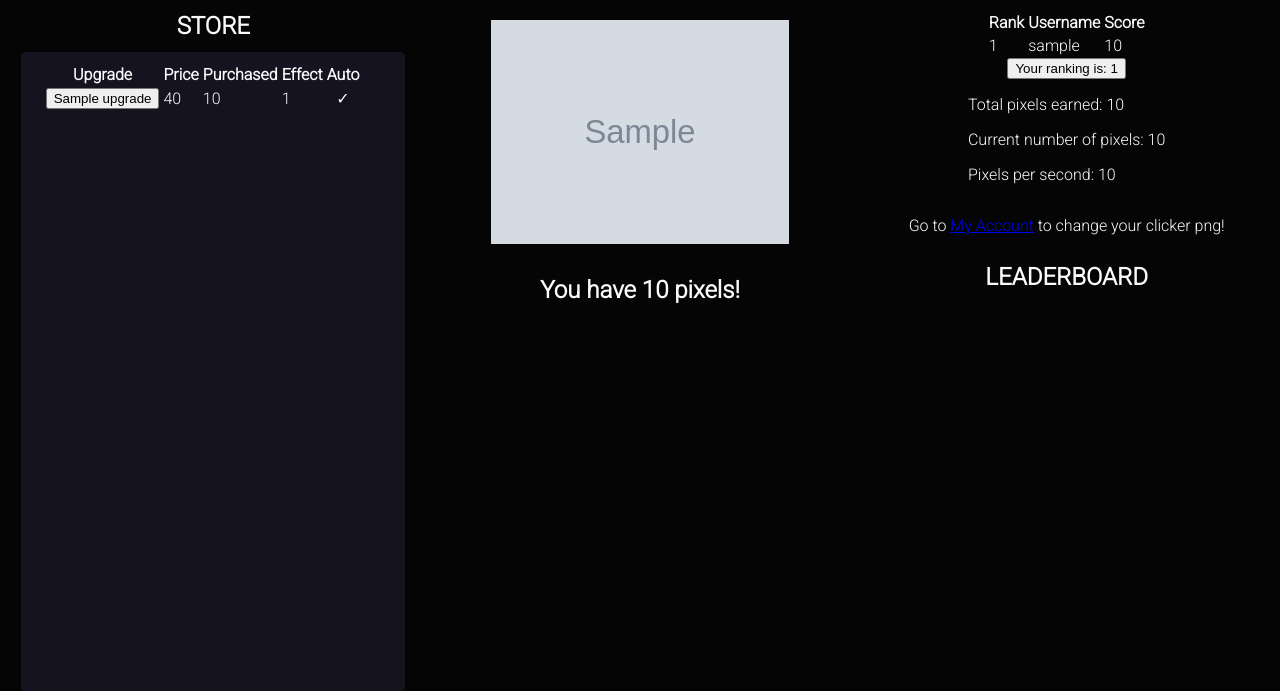
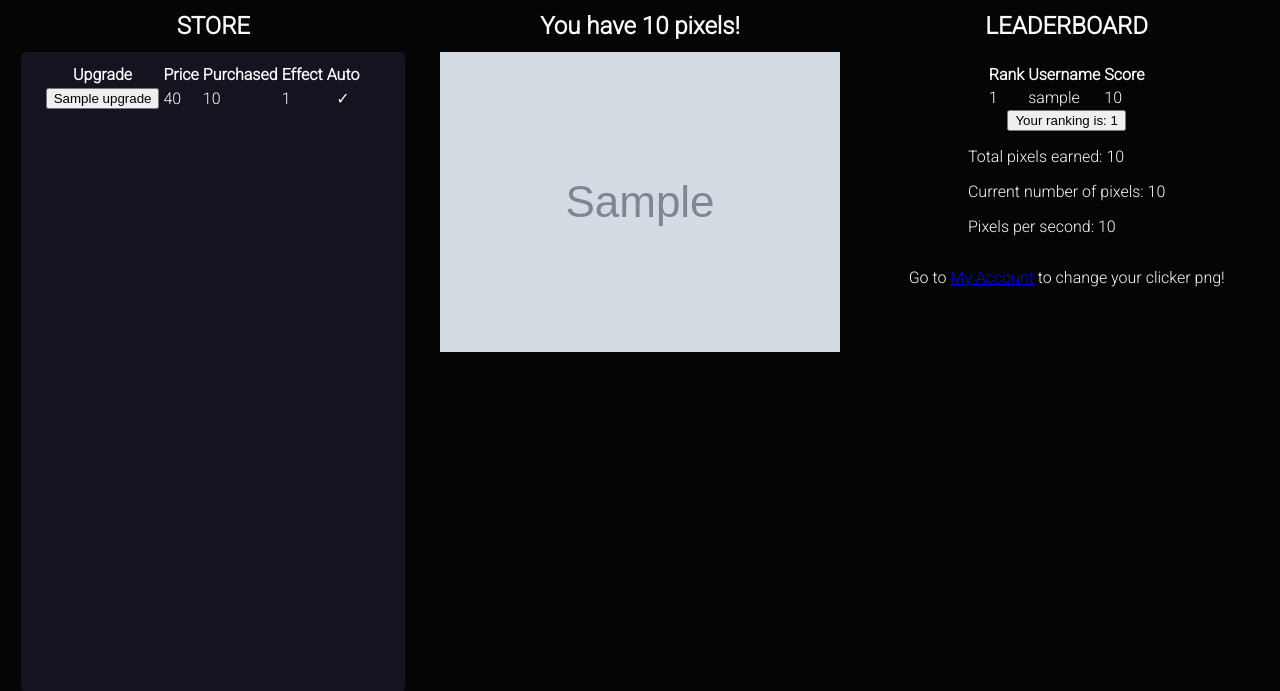
Before and after one commit to Hippodoodle/clicker.png, a Django app: page /clicker_app/ in a window 1280 px wide. Shown: the part 80-771 px from the top of the page. Run offline with Django 3.2, Linux system fonts and the light colour scheme; a user stored in the database is signed in; tables that the repository leaves empty hold one stand-in row (values such as "Sample post"); grey boxes marked "Sample" are stand-in pictures; parts of the project's set-up code (start-up, migrations or seed data) failed here and were passed over.

Commit message:
Fix css a hover colour and clicker image size

```diff
--- a/static/stylesheet.css
+++ b/static/stylesheet.css
@@ -6,6 +6,10 @@ body {
     margin: 0;
     background-color: var(--background);
     color: var(--text);
+}
+
+a:visited {
+    color: var(--accent);
 }
 
 /* Header */
@@ -91,7 +95,7 @@ body {
 }
 
 .pane-title {
-    order: 1;
+    order: 0;
     padding: 0.5em 0;
     font-weight: bold;
     font-size: 1.5em;
@@ -114,11 +118,16 @@ body {
 }
 
 .body-container .middlepane {
-
+    height: 90vh;
 }
 
 .body-container .rightpane {
 
+}
+
+#clicker {
+    max-height: 90%;
+    max-width: 100%;
 }
 
 .shop {
@@ -150,14 +159,6 @@ table{
     margin-right: auto;
 }*/
 
-#clicker{
-    display: block;
-    margin-left: auto;
-    margin-right: auto;
-    width: 70%;
-    padding-top: 20px;
-    padding-bottom: 20px;
-}
 
 /*.pane-title {
     text-align: center;
```
